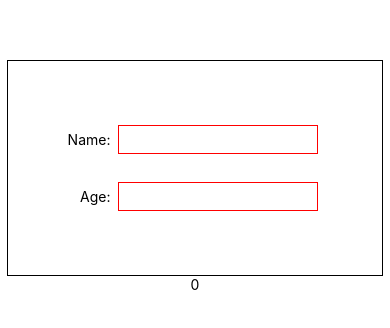
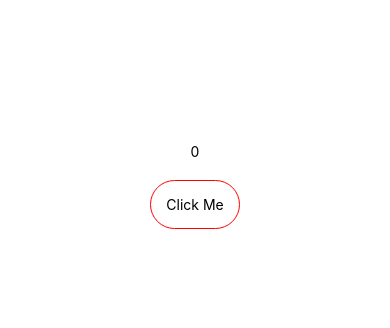
Before and after one commit to biswas98/React_Native_Learning, a React Native app in the folder First_ReactNative_App/: screen / in a window 390 px wide. Shown: the part 246-574 px from the top of the page. Built offline with nearby package versions, Linux system fonts and the light colour scheme.

Commit message:
Learning about useState

```diff
--- a/First_ReactNative_App/App.js
+++ b/First_ReactNative_App/App.js
@@ -8,7 +8,8 @@ export default function App() {
 	return (
 		<View style={styles.container}>
 
-      <Login />
+			{/* <Login /> */}
+
 			<TouchMe />
 
 		</View>
--- a/First_ReactNative_App/components/Login.js
+++ b/First_ReactNative_App/components/Login.js
@@ -10,7 +10,7 @@ export default function Login() {
             </View>
 
             <View style={style.SubContent}>
-        <Text>Age: </Text>
+                <Text>Age:  </Text>
                 <TextInput style={style.input} />
             </View>
         </View>
--- a/First_ReactNative_App/components/TouchMe.js
+++ b/First_ReactNative_App/components/TouchMe.js
@@ -1,16 +1,36 @@
-import { View, Text } from 'react-native'
-import React , { useState } from 'react'
+import { View, Text, TouchableOpacity, StyleSheet } from 'react-native'
+import React, { useState } from 'react'
 
-export default function touchMe() {
-  let count = 0;
-  const [curr, change] = useState(count);
-  const press = () => change => count+1;
-  return (
+export default function TouchMe() {
 
-    <View>
-      <Text>{curr}</Text>
+    const [currentValue, setCurrent] = useState(0);
+    const update = () => setCurrent(currentValue+1);
 
-    </View>
-  )
+
+    return (
+
+        <View style= {style.container}>
+
+            <Text style= {{textAlign: 'center', padding: 20}}>{currentValue}</Text>
+
+            <TouchableOpacity style={style.touch} onPress={update}>
+                <Text>Click Me</Text>
+            </TouchableOpacity>
+
+        </View>
+    )
 }
 // Learning about States and Buttons.
+
+const style = StyleSheet.create({
+    container: {
+
+    },
+
+    touch: {
+        borderWidth: 1,
+        borderColor: 'red',
+        borderRadius: 30,
+        padding: 15,
+    }
+});
```
Lines whose indentation alone changed are shown as unchanged.
